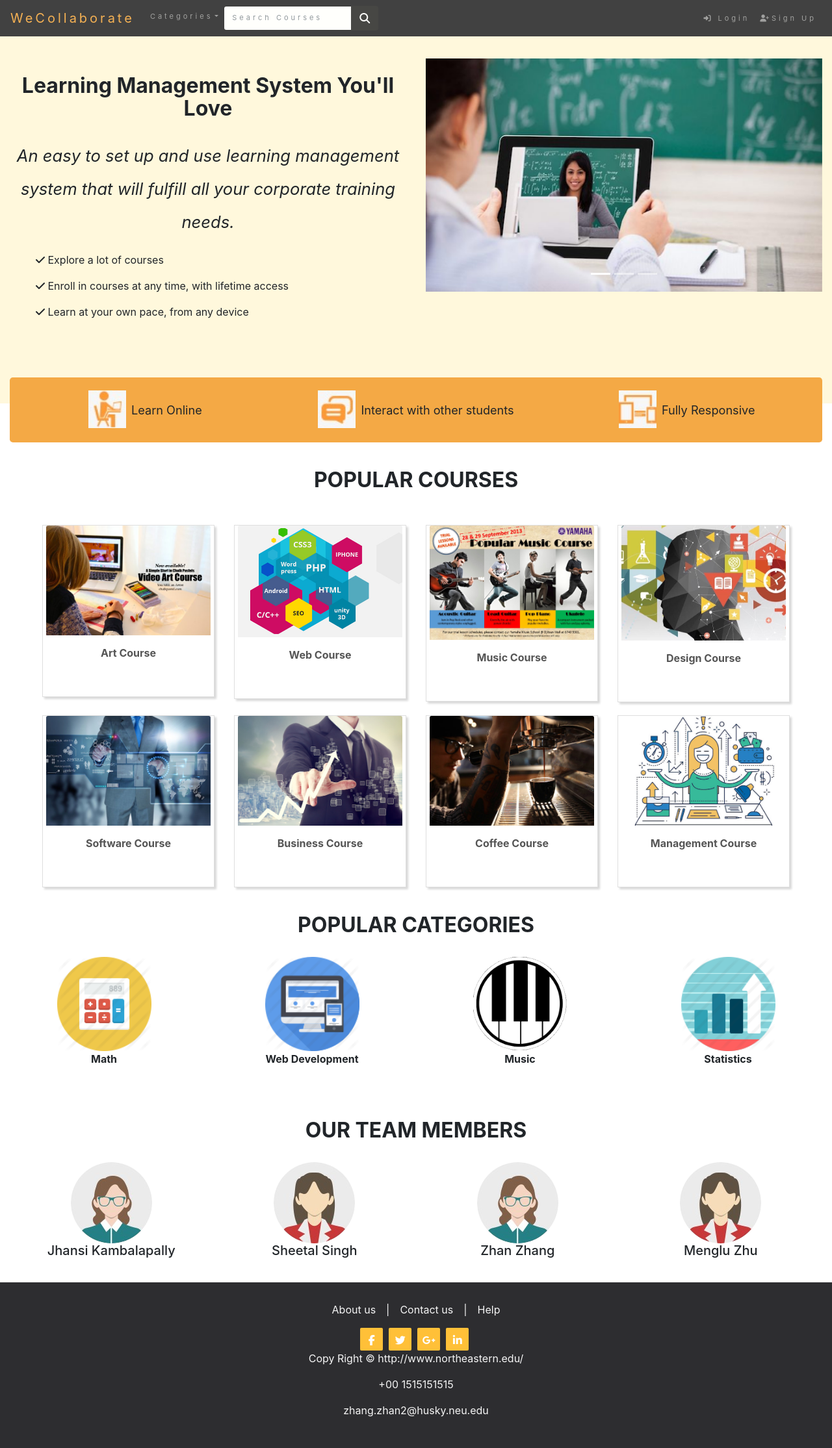
After one commit to monroejyh/Learning-Management-System-Website, a PHP site: page /Homepage_sample-4.html in a window 1280 px wide. The commit adds this page. Shown: the whole page at 65% size. Run offline with PHP 8.4, Linux system fonts and the light colour scheme; some libraries are stand-ins or nearby versions.

Commit message:
Add files via upload

```diff
--- /dev/null
+++ b/Homepage_sample-4.html
@@ -0,0 +1,450 @@
+<!DOCTYPE html>
+<html lang="en">
+<head>
+  <title>Homepage_sample</title>
+    <meta charset="UTF-8">
+    <meta http-equiv="X-UA-Compatible" content="IE=edge">
+    <meta name="viewport" content="width=device-width, initial-scale=1">
+	<link rel="stylesheet" href="https://maxcdn.bootstrapcdn.com/bootstrap/4.0.0-beta/css/bootstrap.min.css" integrity="sha384-/Y6pD6FV/Vv2HJnA6t+vslU6fwYXjCFtcEpHbNJ0lyAFsXTsjBbfaDjzALeQsN6M" crossorigin="anonymous">
+  <script src="https://use.fontawesome.com/1e6a9a1261.js"></script>
+  <link href="homepage_format.css" rel="stylesheet"/>
+  <link href="plugins.css" rel="stylesheet"/>
+<style>
+
+
+@media (max-width: 993px) {
+    .carousel-caption {
+        display: none; /* Hide the carousel text when the screen is less than 600 pixels wide */
+    }
+	.image-word{
+		display:none;
+	}
+  .intro{
+    font-size: 120%;
+  }
+  .container3{
+    font-size: 80%;
+  }
+  .intro{
+    display: none;
+  }
+  .dropdown-menu{
+  background-color:#424141;
+
+}
+.navbar-dark .navbar-nav .dropdown-menu .nav-link {
+    color: rgb(189, 186, 181);
+    font-size:11px;
+}
+
+}
+
+@media (max-width:768px)and (min-width:366px){
+#table1 {
+	display:none;
+	}
+#table2{
+	display:block;
+}
+.container{
+	padding:10px 10px;
+}
+h2{
+	font-size:180%;
+}
+.containerimage{
+	margin-top:4%;
+}
+.containerword{
+	position:relative;
+	margin-top:4%;
+}
+
+.product-box {
+        padding-top: 10px;
+        padding-bottom: 10px;
+    }
+    .product-box:hover {
+        background-color: #f8f8f8;
+    }
+    .product-box:hover a {
+        color: #333 !important;
+    }
+
+    .feature_box .service {
+        border-bottom: 1px solid #eee;
+    }
+
+.intro{
+	display:none;
+}
+.dropdown-menu{
+	background-color:#424141;
+}
+.navbar-dark .navbar-nav .dropdown-menu .nav-link {
+    color: rgb(189, 186, 181);
+}
+
+
+}
+
+@media only screen and (max-width:365px){
+#table1 {
+	display:none;
+	}
+#table2{
+	display:block;
+}
+.container{
+	padding:10px 10px;
+}
+h2{
+	font-size:110%;
+}
+.containerimage{
+}
+.containerword{
+	position:relative;
+	margin-top:10%;
+}
+.intro{
+	display:none;
+}
+.containerword ul li{
+	display:table-cell;
+}
+.containerword ul li span{
+	vertical-align:middle;
+	display:inline-block;
+}
+.dropdown-menu{
+	background-color:#424141;
+}
+.navbar-dark .navbar-nav .dropdown-menu .nav-link {
+    color: rgb(189, 186, 181);
+}
+}
+
+@media only screen and (max-width:360px){
+#table1 {
+	display:none;
+	}
+#table2{
+	display:block;
+}
+.container{
+	padding:10px 10px;
+}
+h2{
+	font-size:110%;
+}
+.containerimage{
+}
+.containerword{
+	position:relative;
+	margin-top:10%;
+}
+.intro{
+	display:none;
+}
+.containerword ul li{
+	display:table-cell;
+}
+.containerword ul li span{
+	vertical-align:middle;
+	display:inline-block;
+}
+.container3{
+	display:none;
+}
+.dropdown-menu{
+	background-color:#424141;
+}
+.navbar-dark .navbar-nav .dropdown-menu .nav-link {
+    color: rgb(189, 186, 181);
+}
+}
+</style>
+</head>
+<body id="myPage" data-spy="scroll" data-target=".navbar" data-offset="50">
+<nav class="navbar-expand-lg navbar navbar-dark bg-inverse fixed-top">
+        <a class="navbar-brand" href="#">WeCollaborate</a>
+        <button type="button" class="navbar-toggler" data-toggle="collapse" data-target="#myNavbar" aria-expanded="false" aria-controls="navcollapse" aria-label="Toggle navigation">
+            <span class="navbar-toggler-icon"></span>
+        </button>
+        <div class="collapse navbar-collapse" id="myNavbar" >
+		  <ul class="navbar-nav mr-auto">
+			<li class="nav-item dropdown">
+				<a href="#" class="dropdown-toggle nav-link" data-toggle="dropdown" role="button" aria-haspopup="true" aria-expanded="false">Categories<span class="caret"></span></a>
+			<ul class="dropdown-menu">
+				<li><a class="nav-link" href="#">Development</a></li>
+				<li><a class="nav-link" href="#">Music</a></li>
+				<li><a class="nav-link" href="#">Art</a></li>
+			</ul>
+			</li>
+			<li>
+					<div class="input-group">
+						<input type="text" class="form-control" placeholder="Search Courses">
+						<div class="input-group-btn">
+							<button class="btn btn-default" type="submit">
+							<i class="fa fa-search" aria-hidden="true"></i>
+							</button>
+						</div>
+					</div>
+			</li>
+		  </ul>
+          <ul class="navbar-nav">
+            <li class="nav-item"><a class="nav-link" href="#"><i class="fa fa-sign-in" aria-hidden="true"></i> Login</a></li>
+            <li class="nav-item"><a class="nav-link" href="#"><i class="fa fa-user-plus" aria-hidden="true"></i>Sign Up</a></li>
+          </ul>
+
+        </div>
+    </nav>
+
+<div class="text-center headcontainer row" id="#kkk">
+<div class="col-xl-6 col-lg-6 col-md-4 col-sm-4 col-12 containerword text-center" width="50%">
+  <br><h2><strong>Learning Management System You'll Love</strong></h2>
+  <p class="intro"><em>An easy to set up and use learning management system that will fulfill all your corporate training needs.</em></p>
+
+
+  <div class="container3">
+  <ul style="text-align:left; list-style:none;margin-top:20px">
+      <li><p><span class="fa fa-check"></span> Explore a lot of courses</p></li>
+      <li><p><span class="fa fa-check"></span> Enroll in courses at any time, with lifetime access</p></li>
+      <li><p><span class="fa fa-check"></span> Learn at your own pace, from any device</p></li>
+    </ul>
+    </div>
+  <br>
+</div>
+<div class="col-xl-6 col-lg-6 col-md-8 col-sm-8 col-12 containerimage" width="50%">
+                            <div class="slider-area">
+
+                                <div id="carousel-example-generic" class="carousel slide" data-ride="carousel" data-interval="3000">
+                                    <!-- Indicators -->
+                                    <ol class="carousel-indicators">
+                                        <li data-target="#carousel-example-generic" data-slide-to="0" class="active"></li>
+                                        <li data-target="#carousel-example-generic" data-slide-to="1" class=""></li>
+                                        <li data-target="#carousel-example-generic" data-slide-to="2" class=""></li>
+
+
+                                    </ol>
+
+                                    <!-- Wrapper for slides -->
+                                    <div class="carousel-inner img-rounded" role="listbox">
+
+                                        <div class="carousel-item active">
+                                            <img src="images/image3.jpg" alt="">
+                                        </div>
+
+                                        <div class="carousel-item">
+                                            <img src="images/image4.jpg" alt="">
+                                        </div>
+
+                                        <div class="carousel-item">
+                                            <img src="images/image5.jpg" alt="">
+                                        </div>
+
+                                    </div>
+
+                                </div>
+
+                            </div>
+                        </div>
+</div>
+
+<div>
+<div class="container-fluid bg-3 text-center d-none d-lg-block" id="jumbo">
+<div class="jumbotron">
+  <div class="row">
+
+    <div class="col-sm-4 offset-sm-0">
+        <div class="section3">
+            <span> <img src="images/LMS-image3.jpg" class="img-responsive" style="width:15%" alt="Image">
+            <p>Learn Online</p></span>
+             </div>
+    </div>
+
+    <div class="col-sm-4 offset-sm-0">
+        <div class="section3">
+            <span><img src="images/LMS-image5.jpg" class="img-responsive" style="width:15%" alt="Image">
+            <p>Interact with other students</p></span></div>
+    </div>
+
+      <div class="col-sm-4 offset-sm-0">
+        <div class="section3">
+            <span><img src="images/LMS-image6.jpg" class="img-responsive" style="width:15%" alt="Image">
+            <p>Fully Responsive</p></span>
+		</div>
+    </div>
+	</div>
+  </div>
+</div>
+
+<div class="text-center content" style="margin-top:40px">
+  <h2><strong>POPULAR COURSES</strong></h2><br>
+  <div class="row">
+  <div class="col-12 col-sm-3 col-md-3 col-lg-3">
+    <div class="card">
+      <img class="card-img-top" src="images/artCourse.jpg" alt="Art Course">
+      <a class="card-text" href="#"><p><strong>Art Course</strong></p></a><br>
+    </div>
+  </div>
+  <div class="col-12 col-sm-3 col-md-3 col-lg-3" >
+    <div class="card">
+      <img class="card-img-top" src="images/webCourse.jpg" alt="Web Development Course">
+      <a class="card-text" href="#"><p><strong>Web Course</strong></p></a><br>
+    </div>
+  </div>
+  <div class="col-12 col-sm-3 col-md-3 col-lg-3">
+    <div class="card">
+      <img class="card-img-top" src="images/musicCourse.jpg" alt="Music Course">
+      <a href="#"><p><strong>Music Course</strong></p></a><br>
+    </div>
+  </div>
+  <div class="col-12 col-sm-3 col-md-3 col-lg-3">
+    <div class="card">
+      <img class="card-img-top" src="images/designCourse.jpg" alt="Music Course">
+      <a href="#"><p><strong>Design Course</strong></p></a><br>
+    </div>
+  </div>
+  <div class="col-12 col-sm-3 col-md-3 col-lg-3">
+    <div class="card">
+      <img class="card-img-top" src="images/softwareCourse.jpg" alt="Software Course">
+      <a href="#"><p><strong>Software Course</strong></p></a><br>
+    </div>
+  </div>
+  <div class="col-12 col-sm-3 col-md-3 col-lg-3" >
+    <div class="card">
+      <img class="card-img-top" src="images/businessCourse.jpg" alt="Business Course">
+      <a href="#"><p><strong>Business Course</strong></p></a><br>
+    </div>
+  </div>
+  <div class="col-12 col-sm-3 col-md-3 col-lg-3">
+    <div class="card">
+      <img class="card-img-top" src="images/coffeeCourse.jpg" alt="Coffee Course">
+      <a href="#"><p><strong>Coffee Course</strong></p></a><br>
+    </div>
+  </div>
+  <div class="col-12 col-sm-3 col-md-3 col-lg-3">
+    <div class="card">
+      <img class="card-img-top" src="images/managementCourse.jpg" alt="Management Course">
+      <a href="#"><p><strong>Management Course</strong></p></a><br>
+    </div>
+  </div>
+</div>
+</div>
+</div>
+
+
+
+<div class="text-center" style="margin-top:40px">
+  <h2><strong>POPULAR CATEGORIES</strong></h2><br>
+  <div class="row">
+  <div class="col-xs-12 col-sm-3">
+    <div class="rounded-circle">
+      <a href="#"><img src="images/mathIcon.png" alt="Math" width="50%"></a>
+      <p><strong>Math</strong></p><br>
+    </div>
+  </div>
+  <div class="col-xs-12 col-sm-3">
+    <div class="rounded-circle">
+      <a href="#"><img src="images/webIcon.png" alt="Web Development" width="50%"></a>
+      <p><strong>Web Development</strong></p><br>
+    </div>
+  </div>
+  <div class="col-xs-12 col-sm-3">
+    <div class="rounded-circle">
+      <a href="#"><img src="images/musicIcon.png" alt="Music" width="50%"></a>
+      <p><strong>Music</strong></p><br>
+    </div>
+  </div>
+  <div class="col-12 col-sm-3">
+    <div class="rounded-circle">
+      <a href="#"><img src="images/statisticsIcon.png" alt="Statistics" width="50%"></a>
+      <p><strong>Statistics</strong></p><br>
+    </div>
+  </div>
+</div>
+</div>
+
+<div class="text-center" style="margin-top:40px; margin-bottom:30px">
+  <h2><strong>OUR TEAM MEMBERS</strong></h2><br>
+	<div class="row">
+                  <div class="container-fluid project-bg">
+                     <div class="row text-center">
+                           <div class="col-md-3 col-sm-6 col-12 col-lg-3">
+                              <div class="team-member">
+                                 <img class="rounded-circle" src="team/member1.jpeg" alt="">
+                                 <h5>Jhansi Kambalapally</h5>
+                              </div>
+                           </div>
+                           <div class="col-md-3 col-sm-6 col-12 col-lg-3">
+                              <div class="team-member">
+                                 <img class="rounded-circle" src="team/member2.jpeg" alt="">
+                                 <h5>Sheetal Singh</h5>
+                              </div>
+                           </div>
+                           <div class="col-md-3 col-sm-6 col-12 col-lg-3">
+                              <div class="team-member">
+                                 <img class="rounded-circle" src="team/member1.jpeg" alt="">
+                                 <h5>Zhan Zhang</h5>
+                              </div>
+                           </div>
+                           <div class="col-md-3 col-sm-6 col-12 col-lg-3">
+                              <div class="team-member">
+                                 <img class="rounded-circle" src="team/member2.jpeg" alt="">
+                                 <h5>Menglu Zhu</h5>
+                              </div>
+                           </div>
+                    </div>
+				</div>
+				</div>
+			</div>
+
+<button onclick="topFunction()" id="myBtn" title="Go to top">Top</button>
+
+<script>
+// When the user scrolls down 20px from the top of the document, show the button
+window.onscroll = function() {scrollFunction()};
+
+function scrollFunction() {
+    if (document.body.scrollTop > 20 || document.documentElement.scrollTop > 20) {
+        document.getElementById("myBtn").style.display = "block";
+    } else {
+        document.getElementById("myBtn").style.display = "none";
+    }
+}
+
+// When the user clicks on the button, scroll to the top of the document
+function topFunction() {
+    document.body.scrollTop = 0;
+    document.documentElement.scrollTop = 0;
+}
+</script>
+
+
+<footer class="text-center">
+
+  <p><a href="">About us</a>&emsp;|&emsp;<a href="">Contact us</a>&emsp;|&emsp;<a href="">Help</a></p>
+  <div class="socio-copyright">
+  <div class="social">
+    <a target="_blank" href="#"><i class="fa fa-facebook"></i></a>&nbsp;
+    <a target="_blank" href="#"><i class="fa fa-twitter"></i></a>&nbsp;
+    <a target="_blank" href="#"><i class="fa fa-google-plus"></i></a>&nbsp;
+	<a target="_blank" href="#"><i class="fa fa-linkedin"></i></a>&nbsp;
+  </div>
+  </div>
+
+  <p>Copy Right &copy; <a href="http://www.northeastern.edu/" data-toggle="tooltip" title="Visit northeastern">http://www.northeastern.edu/</a></p>
+      <p><span class="glyphicon glyphicon-phone"></span> +00 1515151515</p>
+      <p><span class="glyphicon glyphicon-envelope"></span> <a href="mailto:zhang.zhan2@husky.neu.edu">zhang.zhan2@husky.neu.edu</a></p>
+</footer>
+
+<script src="https://code.jquery.com/jquery-3.2.1.slim.min.js" integrity="sha384-KJ3o2DKtIkvYIK3UENzmM7KCkRr/rE9/Qpg6aAZGJwFDMVNA/GpGFF93hXpG5KkN" crossorigin="anonymous"></script>
+    <script src="https://cdnjs.cloudflare.com/ajax/libs/popper.js/1.11.0/umd/popper.min.js" integrity="sha384-b/U6ypiBEHpOf/4+1nzFpr53nxSS+GLCkfwBdFNTxtclqqenISfwAzpKaMNFNmj4" crossorigin="anonymous"></script>
+    <script src="https://maxcdn.bootstrapcdn.com/bootstrap/4.0.0-beta/js/bootstrap.min.js" integrity="sha384-h0AbiXch4ZDo7tp9hKZ4TsHbi047NrKGLO3SEJAg45jXxnGIfYzk4Si90RDIqNm1" crossorigin="anonymous"></script>
+
+
+</body>
+
+</html>
--- a/homepage_format.css
+++ b/homepage_format.css
@@ -2,6 +2,9 @@
 html,body{
 	margin:0;
 	height:100%;
+}
+.button{
+    background-color: orange;
 }
 .jumbotron p{
     font-size: 60%;
@@ -254,8 +257,6 @@ footer a:hover {
 
 .dropdown-toggle:focus{
     background-color: black;
+
+
 }
-.error{
-        margin-left: 10px;
-        color: red;
-      }
```
